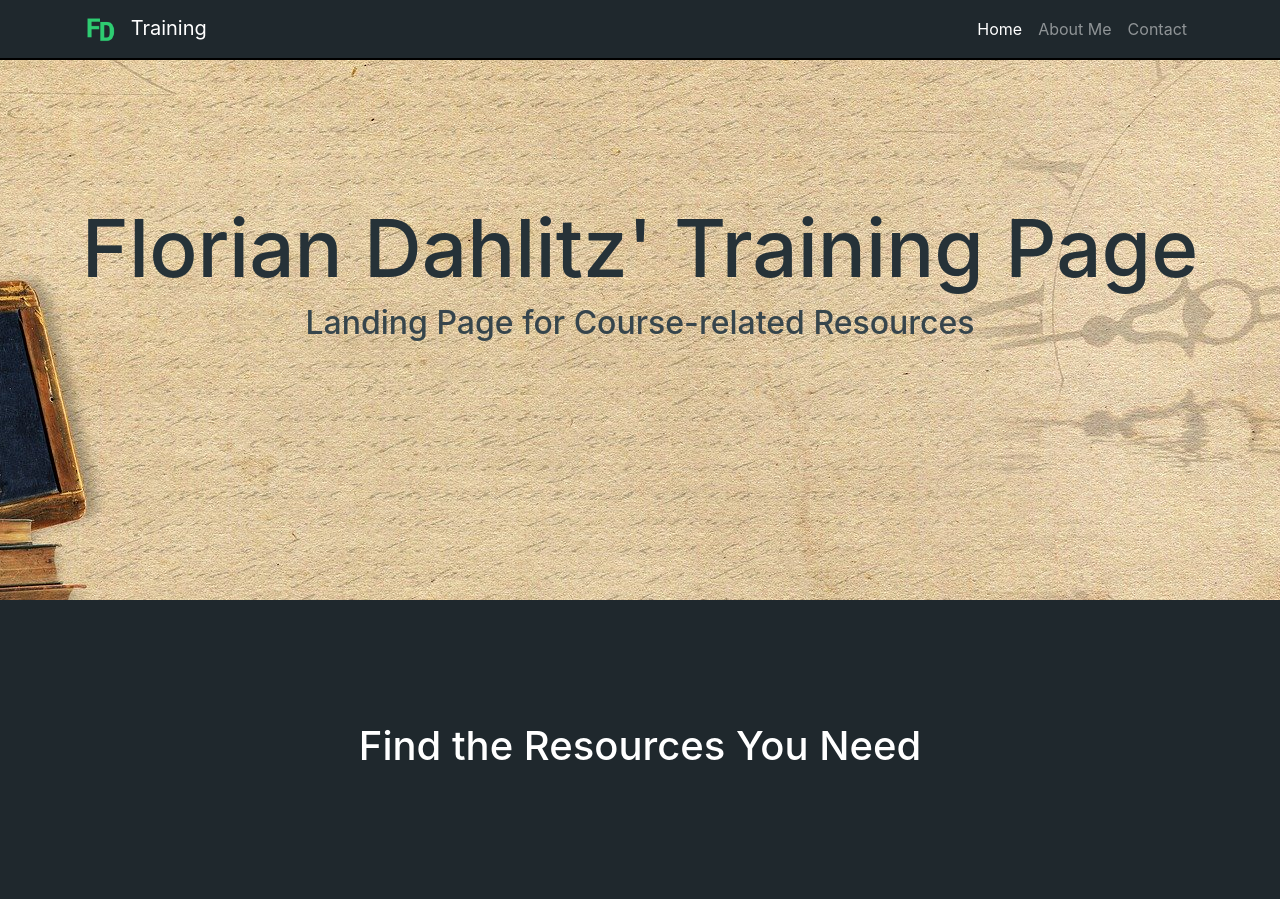
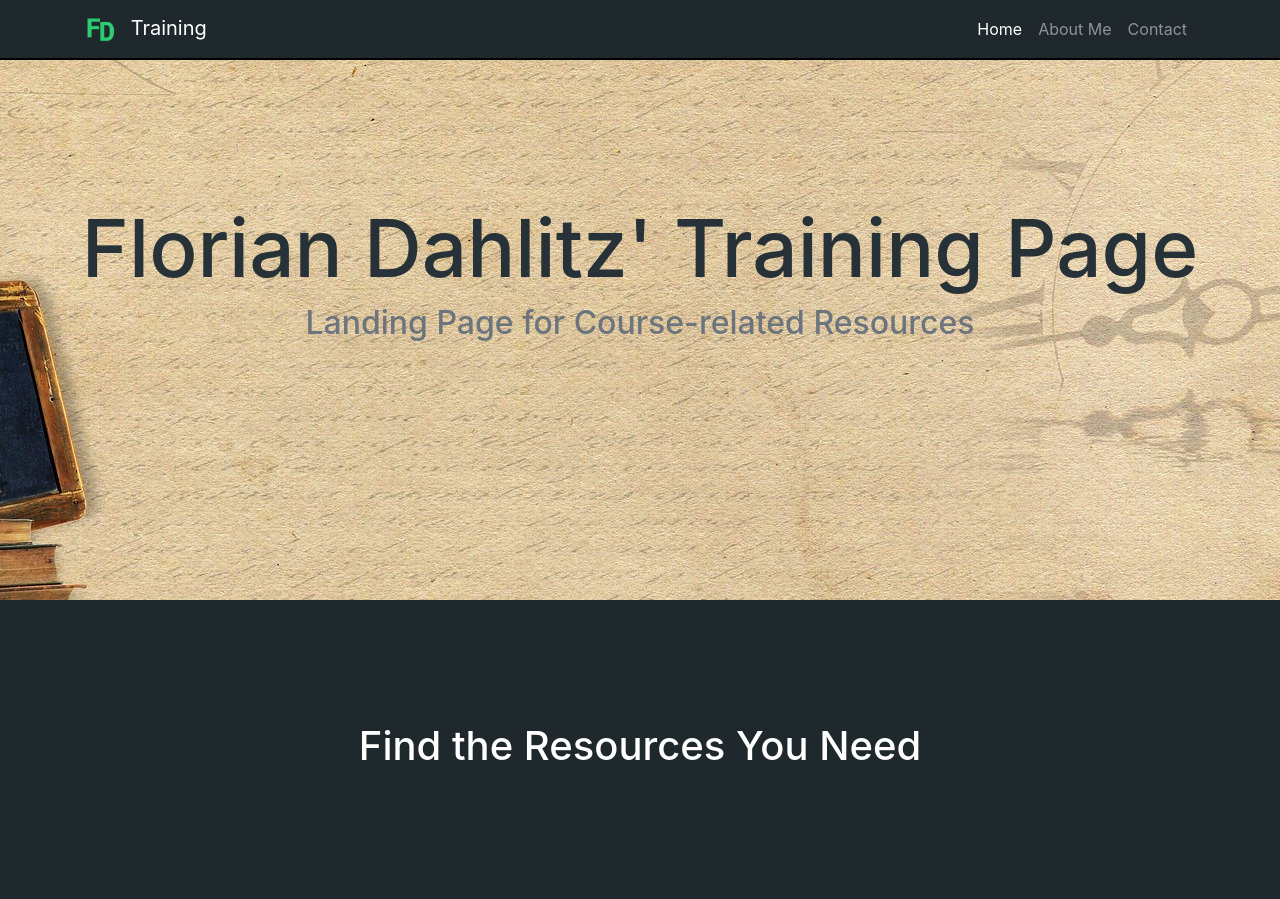
Before and after one commit to DahlitzFlorian/training-page, a Flask app: page / in a window 1280 px wide. Shown: the top 899 px of the page. Run offline with Flask 2, Linux system fonts and the light colour scheme; some libraries are stand-ins or nearby versions.

Commit message:
feat: use bootstrap text-muted instead of own color

```diff
--- a/app/static/css/main.css
+++ b/app/static/css/main.css
@@ -75,10 +75,6 @@
     font-size: 5em;
 }
 
-.banner-caption h2 {
-    color: #36454c;
-}
-
 .content-section-a, .content-section-b {
     color: #fff;
     min-height: 300px;
--- a/app/templates/shared/layout.html
+++ b/app/templates/shared/layout.html
@@ -64,7 +64,7 @@
                 <img src="{{ url_for('static', filename='images/banner.jpg') }}" alt="Page Header">
                 <div class="banner-caption">
                     <h1>Florian Dahlitz' Training Page</h1>
-                    <h2>Landing Page for Course-related Resources</h2>
+                    <h2 class="text-muted">Landing Page for Course-related Resources</h2>
                 </div>
             </div>
         </div>
```
